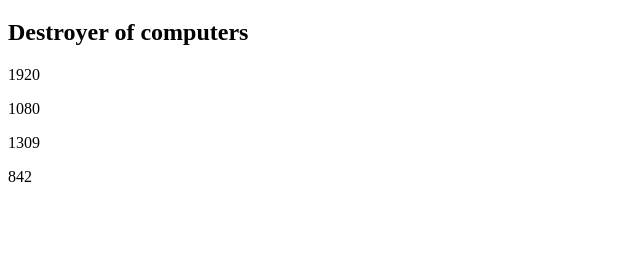
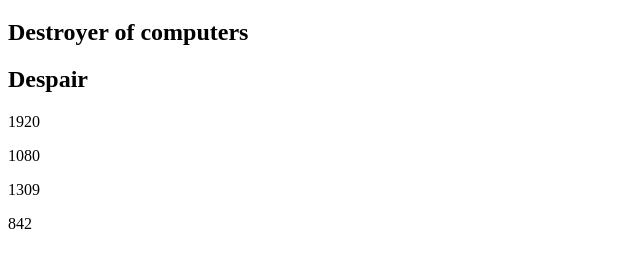
Before and after one commit to Invincible-Atlas/WinOpener_Online, a plain HTML site: page index.html in a window 1280 px wide. Shown: the part 61-328 px from the top of the page, without its empty margins (0-640 px from the left). Drawn offline with Linux system fonts and the light colour scheme.

Commit message:
Update index.html

```diff
--- a/index.html
+++ b/index.html
@@ -4,6 +4,7 @@
 
 <h1>Window Opener</h1>
 <h2>Destroyer of computers</h2>
+<h2>Despair</h2>
 <p id=sX></p>
 <p id=sY></p>
 <p id=x></p>
```
